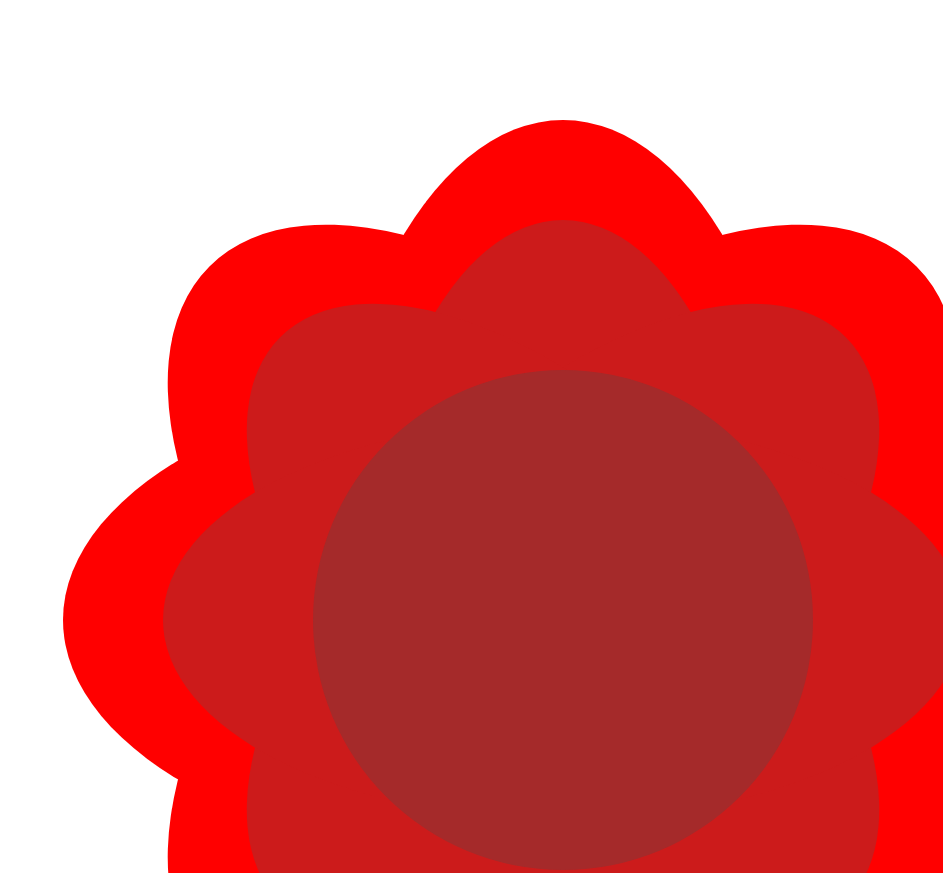
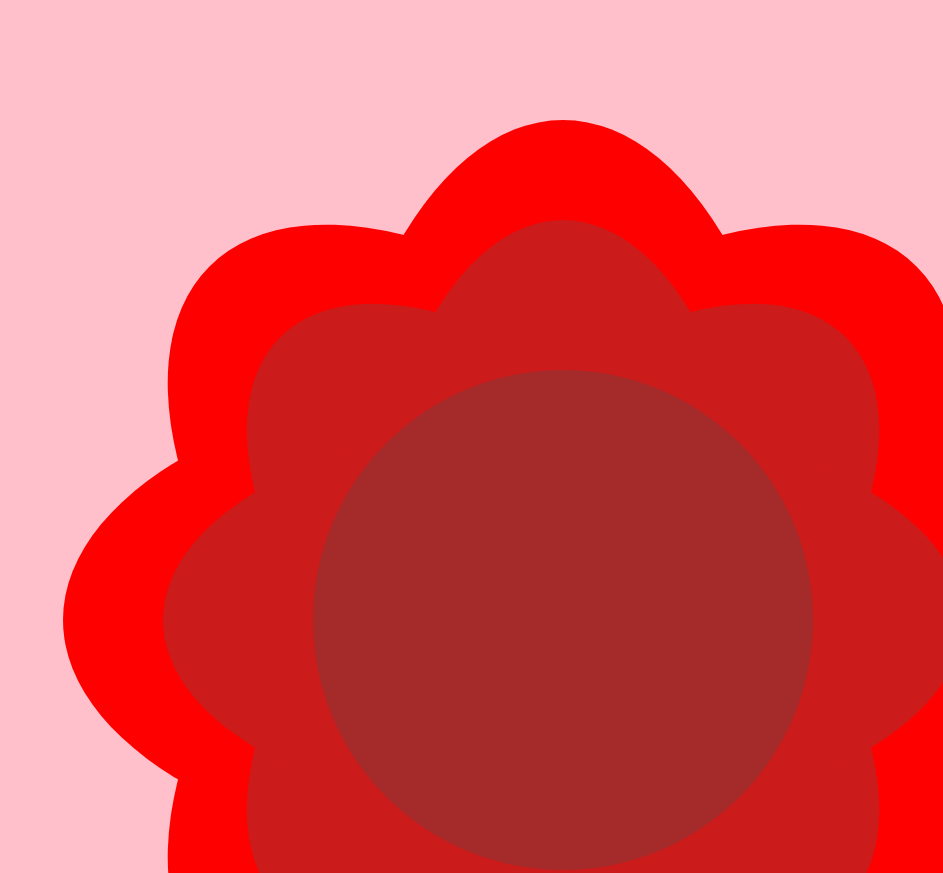
Before and after one commit to water0326/Flower, a plain HTML site: page index.html in a window 1280 px wide. Shown: the part 380-1253 px from the top of the page, without its empty margins (337-1280 px from the left). Drawn offline with Linux system fonts and the light colour scheme.

Commit message:
버그 수정

```diff
--- a/style.css
+++ b/style.css
@@ -1,3 +1,7 @@
+body {
+    background-color: pink;
+}
+
 * {
     margin: 0;
     padding: 0;
@@ -131,7 +135,6 @@
 
 .container {
     position: absolute;
-    background-color: white;
     transition: 2s;
 }
 
```
